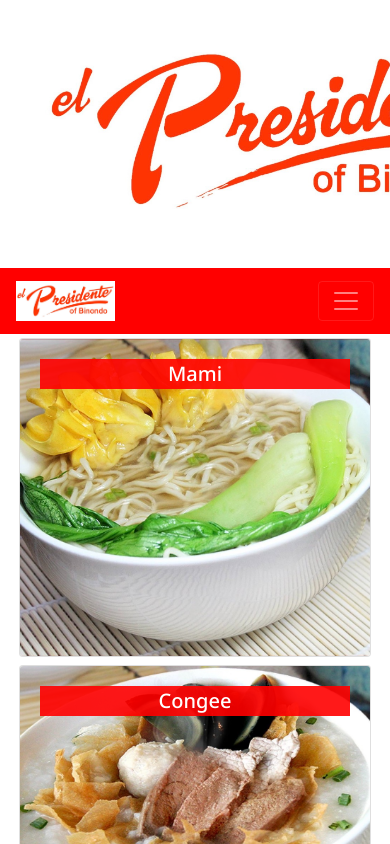
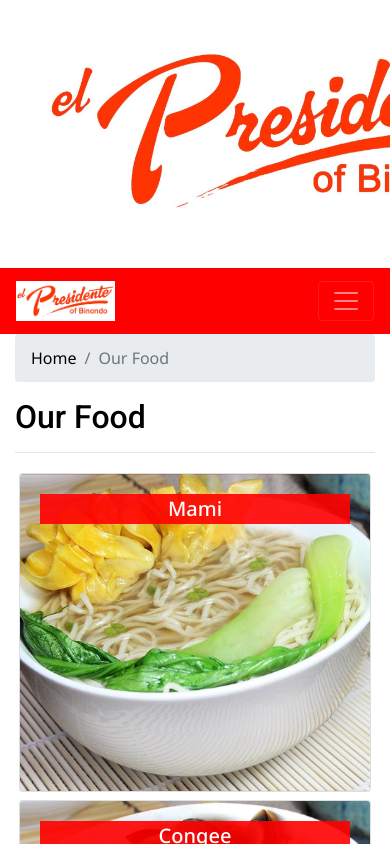
Before and after one commit to rachedev/git-elproject, a React (Create React App) app: page /ourfood in a window 390 px wide. Shown: the top 844 px of the page. Built offline with nearby package versions, Linux system fonts and the light colour scheme.

Commit message:
Breadcrumbs

```diff
--- a/src/App.css
+++ b/src/App.css
@@ -13,7 +13,7 @@
 }
 
 h2 {
-  color: red;
+  color: black;
 }
 
 .card-img-overlay .card-title {
@@ -30,14 +30,14 @@
 .site-footer {
   background-color: red;
   padding: 20px 0;
-  color: white;
+  color: black;
 }
 
 .jumbotron {
   margin: 0;
   padding: 30px;
   background-color: white;
-  color: white;
+  color: black;
 }
 
 /*.jumbotron h2 {
@@ -49,7 +49,7 @@
 }
 
 a {
-  color: white;
+  color: black;
 }
 
 i {
--- a/src/components/ContactComponent.js
+++ b/src/components/ContactComponent.js
@@ -1,10 +1,16 @@
 import React from 'react';
+import { Breadcrumb, BreadcrumbItem } from 'reactstrap';
+import { Link } from 'react-router-dom';
 
 function Contact(props) {
     return (
         <div className="container">
             <div className="row">
                 <div className="col">
+                    <Breadcrumb>
+                        <BreadcrumbItem><Link to="/home">Home</Link></BreadcrumbItem>
+                        <BreadcrumbItem active>Contact Us</BreadcrumbItem>
+                    </Breadcrumb>
                     <h2>Contact Us</h2>
                     <hr />
                 </div>
--- a/src/components/FooditeminfoComponent.js
+++ b/src/components/FooditeminfoComponent.js
@@ -1,16 +1,24 @@
 import React from 'react';
-import { Card, CardImg, CardImgOverlay, CardText, CardBody, CardTitle } from 'reactstrap';
+import { Card, CardImg, CardText, CardBody, Breadcrumb, BreadcrumbItem } from 'reactstrap';
+import { Link } from 'react-router-dom';
 
 function RenderFooditem({fooditem}) {
     return (
+        <React.Fragment>
             <div className='col-md-5 m-1'>
                 <Card>
-                <CardImg top src={fooditem.imagebasic} alt={fooditem.name} />
+                    <CardImg width="100%" src={fooditem.image} alt={fooditem.name} />
                     <CardBody>
                         <CardText>{fooditem.description}</CardText>
                     </CardBody>
                 </Card>
             </div>
+            <div className='col-md-5 m-1'>
+                <Card>
+                    <CardImg top src={fooditem.imagebasic} alt={fooditem.name} />
+                </Card>
+            </div>
+        </React.Fragment>
     )
 }
 
@@ -18,6 +26,16 @@
     if (props.fooditem) {
         return (
             <div className="container">
+                <div className="row">
+                    <div className="col">
+                        <Breadcrumb >
+                            <BreadcrumbItem><Link to="/ourfood">Our Food</Link></BreadcrumbItem>
+                            <BreadcrumbItem active>{props.fooditem.name}</BreadcrumbItem>
+                        </Breadcrumb>
+                        <h2>{props.fooditem.name}</h2>
+                        <hr />
+                    </div>
+                </div>
                 <div className="row">
                     <RenderFooditem fooditem={props.fooditem} />
                 </div>
--- a/src/components/OurFoodComponent.js
+++ b/src/components/OurFoodComponent.js
@@ -1,5 +1,5 @@
 import React from 'react';
-import { Card, CardImg, CardImgOverlay, CardTitle } from 'reactstrap';
+import { Card, CardImg, CardImgOverlay, CardTitle, Breadcrumb, BreadcrumbItem } from 'reactstrap';
 import { Link } from 'react-router-dom';
 
 function RenderOurFoodItem({fooditem}) {
@@ -28,6 +28,16 @@
     return (
         <div className="container">
             <div className="row">
+                <div className="col">
+                    <Breadcrumb>
+                        <BreadcrumbItem><Link to="/home">Home</Link></BreadcrumbItem>
+                        <BreadcrumbItem active>Our Food</BreadcrumbItem>
+                    </Breadcrumb>
+                    <h2>Our Food</h2>
+                    <hr />
+                </div>
+            </div>
+            <div className="row">
                 {fooditems}
             </div>
         </div>
```
Lines whose indentation alone changed are shown as unchanged.
